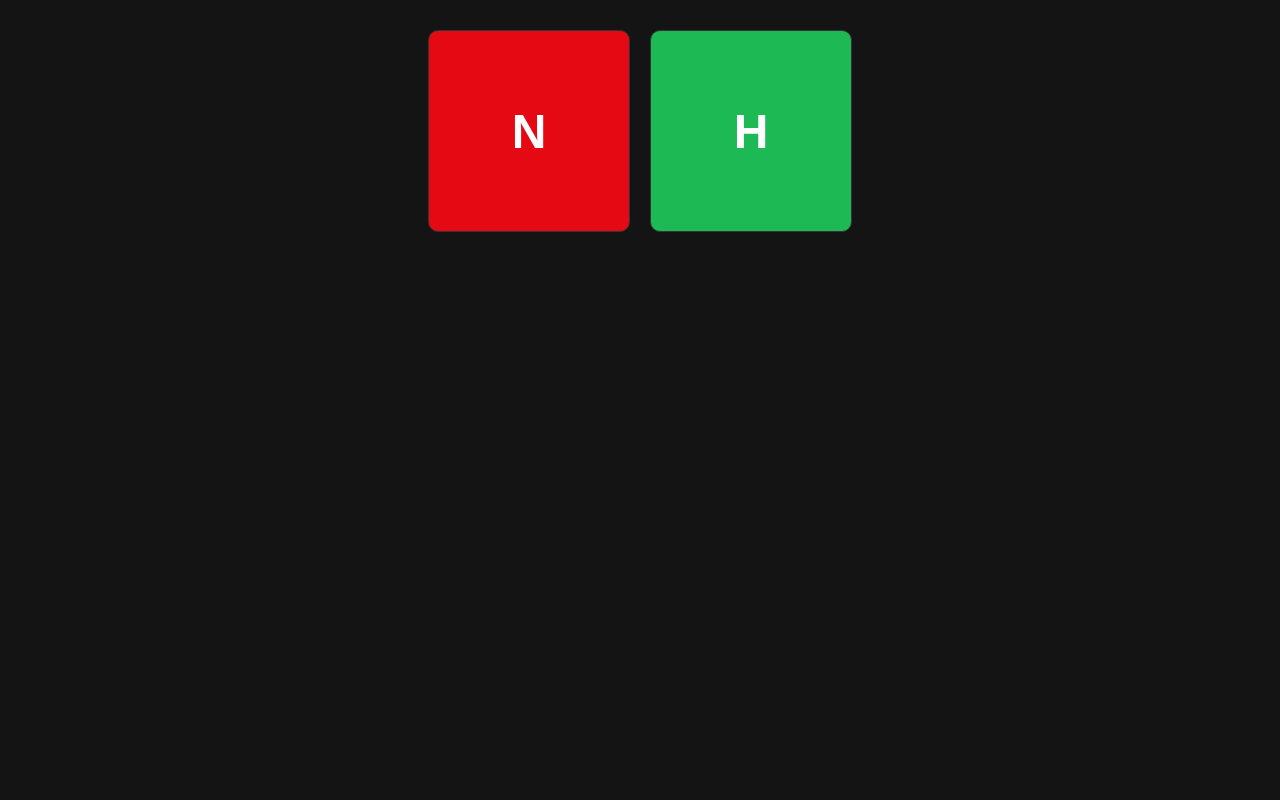
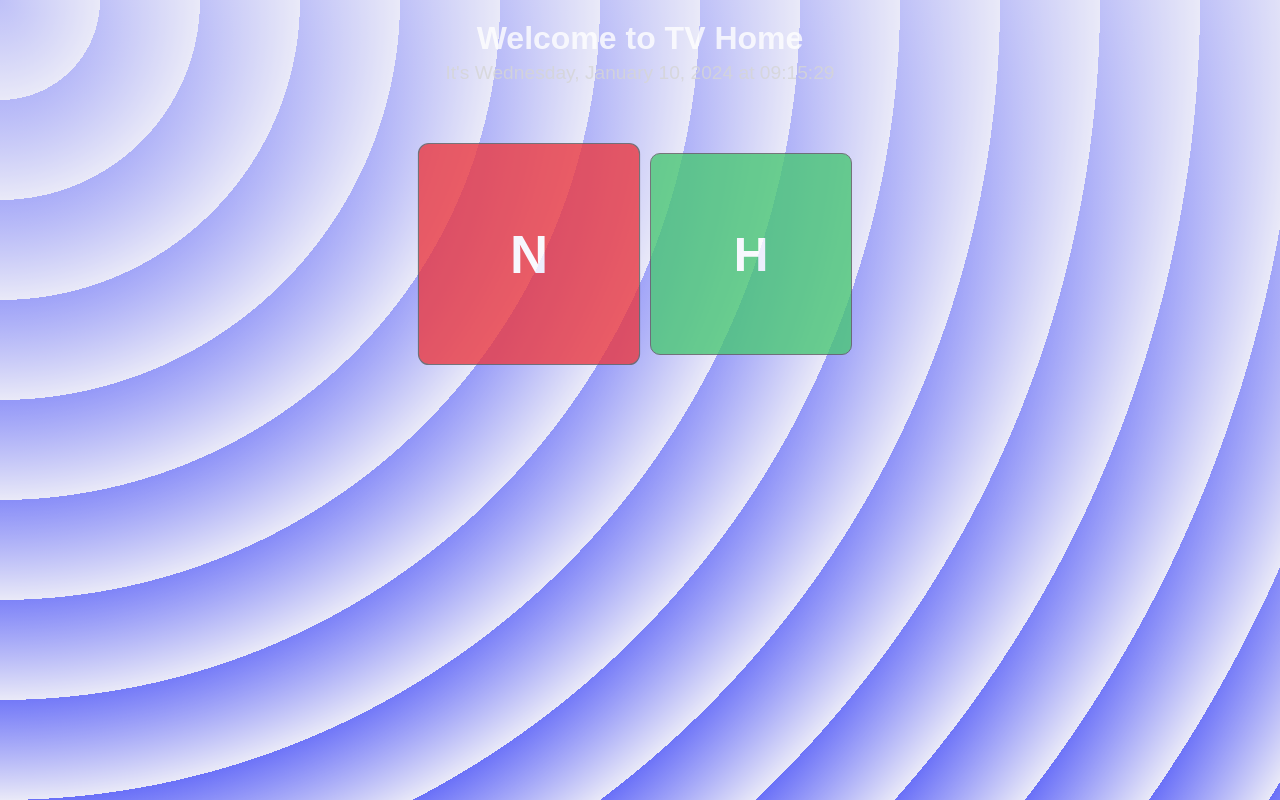
Before and after one commit to 3liasP/tv-home, a website: page public/index.html in a window 1280 px wide. Drawn offline with Linux system fonts and the light colour scheme.

Commit message:
add background & kb navigation

```diff
--- a/public/index.html
+++ b/public/index.html
@@ -1,12 +1,17 @@
 <!DOCTYPE html>
 <html lang="en">
     <head>
-    <meta charset="UTF-8">
-    <meta name="viewport" content="width=device-width, initial-scale=1.0">
-    <link rel="stylesheet" href="styles.css">
+        <meta charset="UTF-8" />
+        <meta name="viewport" content="width=device-width, initial-scale=1.0" />
+        <link rel="stylesheet" href="styles.css" />
         <title>TV Home</title>
     </head>
     <body>
+        <div class="title-container">
+            <h1>Welcome to TV Home</h1>
+            <p id="current-time"></p>
+        </div>
+
         <div class="app-container" id="app-container">
             <!-- Links will be dynamically added here -->
         </div>
--- a/public/scripts.js
+++ b/public/scripts.js
@@ -12,6 +12,7 @@ function createCards(links) {
     links.forEach(link => {
         const card = document.createElement('div');
         card.classList.add('card');
+        card.tabIndex = 0; // Make the card focusable
 
         // Set background color based on JSON data
         card.style.backgroundColor = link.color || getRandomColor();
@@ -33,8 +34,21 @@ function createCards(links) {
             window.open(link.url, '_blank');
         });
 
+        // Open the link in a new tab when the Enter key is pressed
+        card.addEventListener('keydown', function (event) {
+            if (event.key === 'Enter' || event.keyCode === 13) {
+                window.open(link.url, '_blank');
+            }
+        });
+
         appContainer.appendChild(card);
     });
+
+    // Set the first card to be active
+    const firstCard = appContainer.querySelector('.card');
+    if (firstCard) {
+        firstCard.focus();
+    }
 }
 
 function getRandomColor() {
@@ -57,3 +71,38 @@ function tryLoadImage(card, imageUrl) {
         console.error(`Error loading image: ${imageUrl}`);
     };
 }
+
+function updateCurrentTime() {
+    const currentTimeElement = document.getElementById('current-time');
+    const now = new Date();
+
+    const dateOptions = { weekday: 'long', year: 'numeric', month: 'long', day: 'numeric' };
+    const timeOptions = { hour: 'numeric', minute: 'numeric', second: 'numeric', hour12: false };
+
+    const dateStr = now.toLocaleDateString(undefined, dateOptions);
+    const timeStr = now.toLocaleTimeString(undefined, timeOptions);
+
+    currentTimeElement.textContent = `It's ${dateStr} at ${timeStr}`;
+}
+
+window.addEventListener('keydown', function (event) {
+    const currentCard = document.activeElement;
+    if (currentCard.classList.contains('card')) {
+        let newCard;
+        if (event.key === 'ArrowRight' || event.keyCode === 39) {
+            newCard = currentCard.nextElementSibling;
+        } else if (event.key === 'ArrowLeft' || event.keyCode === 37) {
+            newCard = currentCard.previousElementSibling;
+        }
+
+        if (newCard && newCard.classList.contains('card')) {
+            newCard.focus();
+        }
+    }
+});
+
+// Update clock every second
+setInterval(updateCurrentTime, 1000);
+
+// Initial clock update
+updateCurrentTime();
--- a/public/styles.css
+++ b/public/styles.css
@@ -1,8 +1,15 @@
-body {
+html, body {
     margin: 0;
+    padding: 0;
+    width: 100%;
+    height: 100%;
     font-family: 'Arial', sans-serif;
-    background-color: #141414;
     color: #fff;
+    background-color: #e5e5f7;
+    opacity: 0.8;
+    background-image:  repeating-radial-gradient( circle at 0 0, transparent 0, #e5e5f7 100px ), repeating-linear-gradient( #444cf755, #444cf7 );
+    background-repeat: no-repeat;
+    background-size: cover;
 }
 
 /* Add this to your existing styles.css */
@@ -40,8 +47,9 @@ body {
     position: relative;
 }
 
-.card:hover {
+.card:hover, .card:focus {
     transform: scale(1.1);
+    outline: none; /* Optional: remove the default outline on focus */
 }
 
 .card img {
```
Lines whose indentation alone changed are shown as unchanged.
